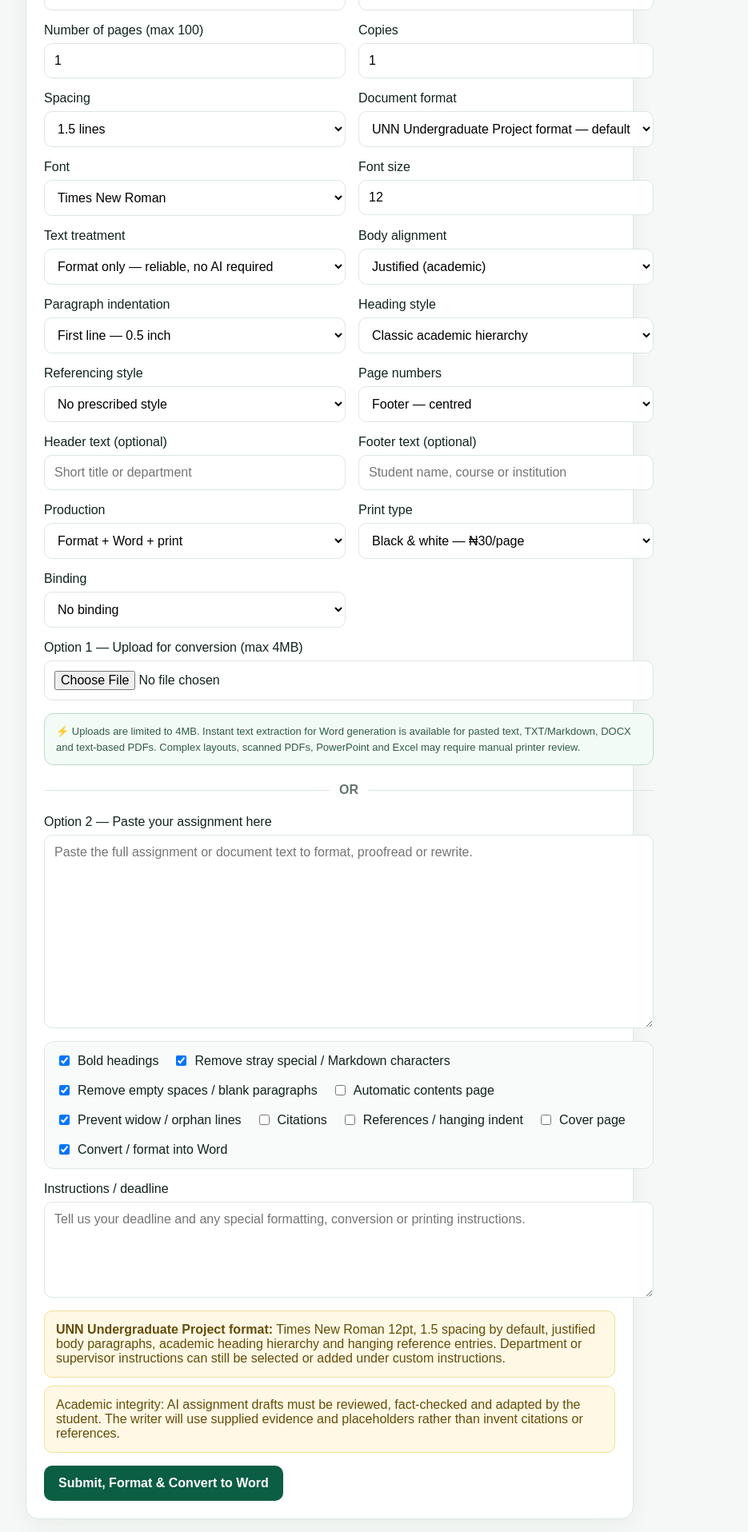
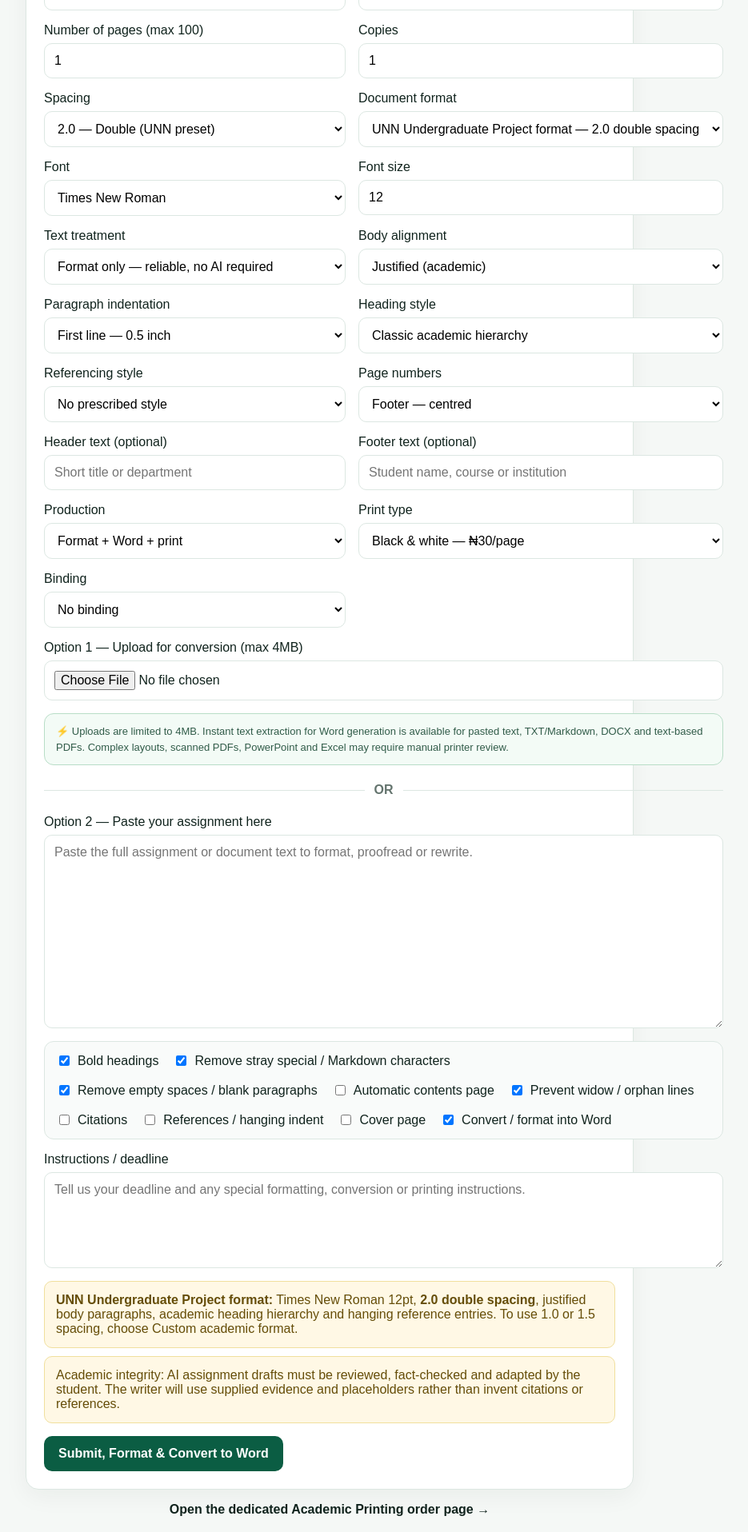
Before and after one commit to mabrig1/mabrig-academic-assistance, a Next.js app: page / in a window 1280 px wide. Shown: the part 2340-4256 px from the top of the page at 80% size, without its empty margins (228-1163 px from the left). Built offline with nearby package versions, Linux system fonts and the light colour scheme.

Commit message:
Correct UNN project spacing preset to 2.0

```diff
--- a/app/components/AcademicPrintOrderForm.tsx
+++ b/app/components/AcademicPrintOrderForm.tsx
@@ -107,10 +107,10 @@ export default function AcademicPrintOrderForm({ compact = false }: { compact?:
         <label className="field"><span>Copies</span><input name="copies" type="number" min="1" max="100" defaultValue="1" /></label>
 
         <label className="field"><span>Spacing</span>
-          <select name="spacing" defaultValue="1.5"><option value="1.0">1.0 — Single</option><option value="1.5">1.5 lines</option><option value="2.0">2.0 — Double</option></select>
+          <select name="spacing" defaultValue="2.0"><option value="1.0">1.0 — Single (custom only)</option><option value="1.5">1.5 lines (custom only)</option><option value="2.0">2.0 — Double (UNN preset)</option></select>
         </label>
         <label className="field"><span>Document format</span>
-          <select name="formatPreset" defaultValue="unn"><option value="unn">UNN Undergraduate Project format — default</option><option value="custom">Custom academic format</option></select>
+          <select name="formatPreset" defaultValue="unn"><option value="unn">UNN Undergraduate Project format — 2.0 double spacing</option><option value="custom">Custom academic format</option></select>
         </label>
         <label className="field"><span>Font</span>
           <select name="font" defaultValue="Times New Roman"><option>Times New Roman</option><option>Arial</option><option>Calibri</option><option>Georgia</option></select>
@@ -210,7 +210,7 @@ export default function AcademicPrintOrderForm({ compact = false }: { compact?:
         <input type="hidden" name="referralCode" value={referralCode} />
       </div>
 
-      <div className="notice" style={{marginTop:16}}><strong>UNN Undergraduate Project format:</strong> Times New Roman 12pt, 1.5 spacing by default, justified body paragraphs, academic heading hierarchy and hanging reference entries. Department or supervisor instructions can still be selected or added under custom instructions.</div>
+      <div className="notice" style={{marginTop:16}}><strong>UNN Undergraduate Project format:</strong> Times New Roman 12pt, <strong>2.0 double spacing</strong>, justified body paragraphs, academic heading hierarchy and hanging reference entries. To use 1.0 or 1.5 spacing, choose Custom academic format.</div>
       <div className="notice" style={{marginTop:10}}>Academic integrity: AI assignment drafts must be reviewed, fact-checked and adapted by the student. The writer will use supplied evidence and placeholders rather than invent citations or references.</div>
       <button className="btn primary" style={{marginTop:16}} type="submit" disabled={submitting}>{submitting ? "Preparing conversion..." : "Submit, Format & Convert to Word"}</button>
       {message && <p className="form-message" aria-live="polite">{message}</p>}
```
